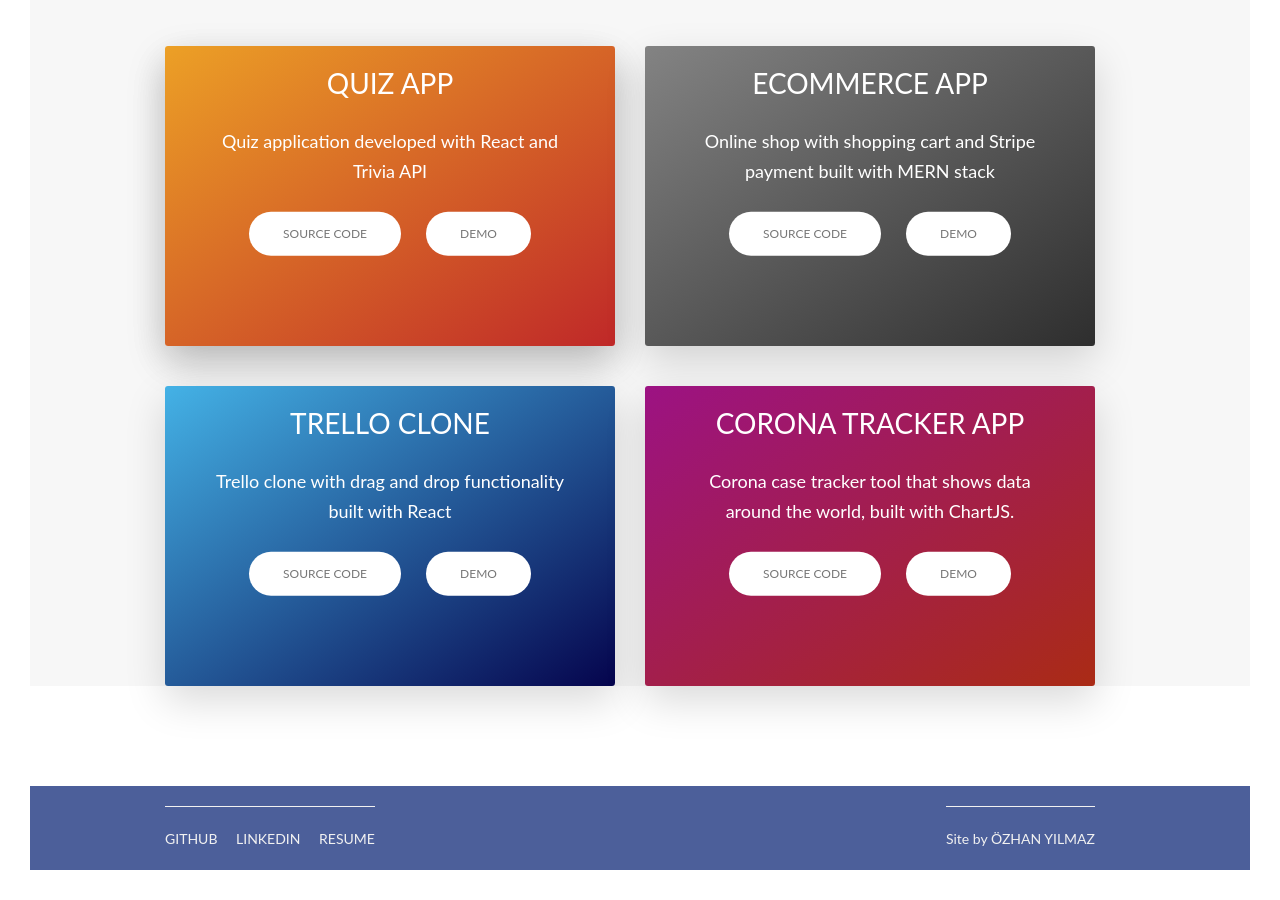
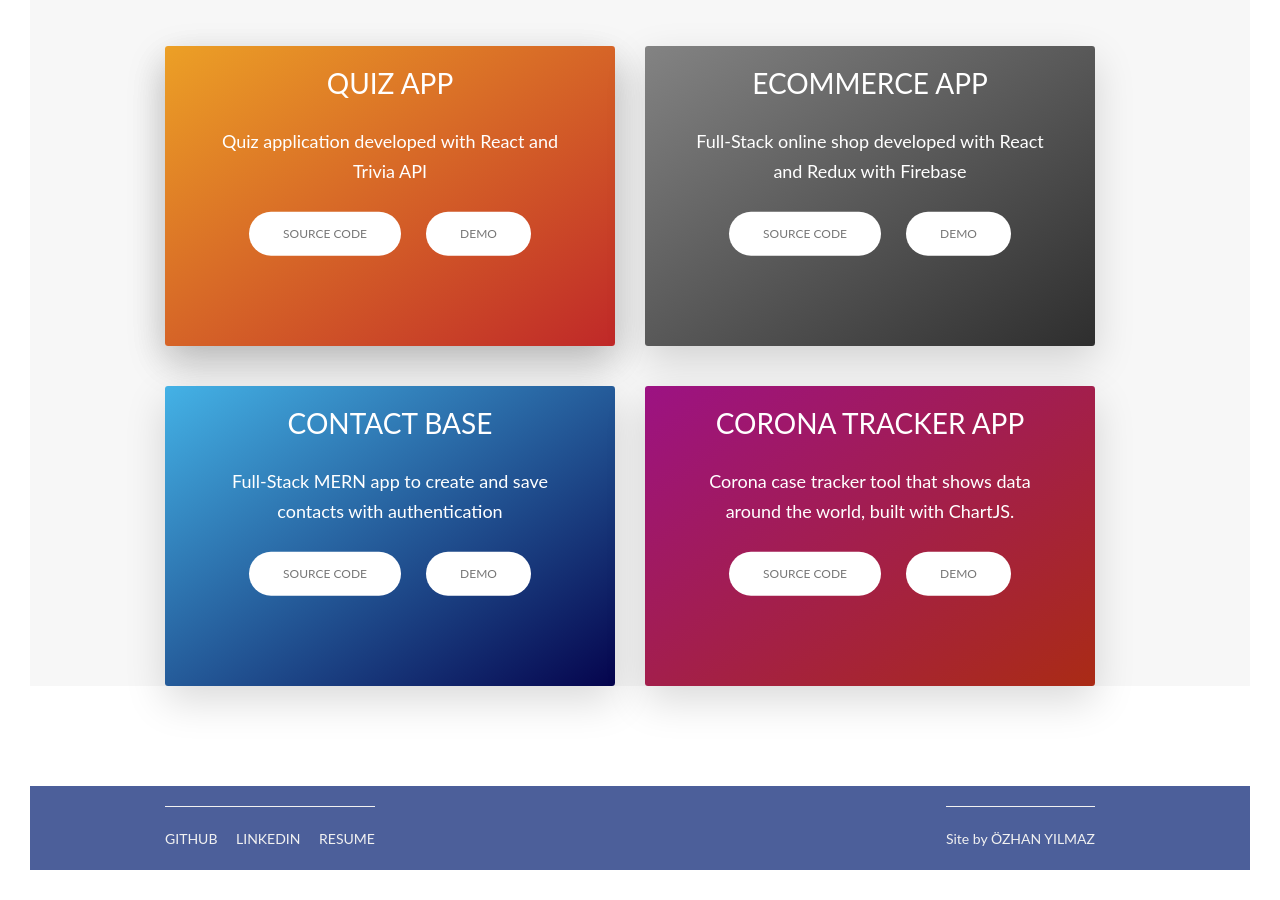
Before and after one commit to ozhann/portfolio-website, a website: page index.html in a window 1280 px wide. Shown: the part 2080-2980 px from the top of the page. Drawn offline with nearby package versions, Linux system fonts and the light colour scheme.

Commit message:
updated project list

```diff
--- a/index.html
+++ b/index.html
@@ -153,14 +153,13 @@
 
                             <!-- <img src="img/gear.png" class="card__svg-icon spin" alt=""> -->
                             <!-- <h4 class="card__heading">
-
                                 <span class="card__heading-span--1">
                                     Quiz App
                                 </span>
                             </h4>
                             <div class="card__details">
                                 <ul>
-                                    <li>React Hooks</li>
+                                    <li>React Hooks</li>
                                     <li>Node</li>
                                 </ul>
                             </div> -->
@@ -216,7 +215,7 @@
                                 <div class="card__box">
                                     <div class="card__description">
                                         <p>
-                                            Online shop with shopping cart and Stripe payment built with MERN stack
+                                            Full-Stack online shop developed with React and Redux with Firebase
                                         </p>
                                     </div>
                                 </div>
@@ -255,18 +254,18 @@
                             </div> -->
                             <div class="card__side card__side--back card__side--back-3">
                                 <h4 class="card__heading">
-                                    Trello clone
+                                    Contact Base
                                 </h4>
                                 <div class="card__cta">
                                     <div class="card__box">
                                         <div class="card__description">
                                             <p>
-                                                Trello clone with drag and drop functionality built with React
+                                                Full-Stack MERN app to create and save contacts with authentication
                                             </p>
                                         </div>
                                     </div>
-                                    <a href="https://github.com/ozhann/kanban-board" target="_blank" class="btn btn--white btn--github">Source Code</a>
-                                    <a href="https://ozhann.github.io/kanban-board/" target="_blank" class="btn btn--white btn--github">Demo</a>
+                                    <a href="https://github.com/ozhann/contact-base" target="_blank" class="btn btn--white btn--github">Source Code</a>
+                                    <a href="https://infinite-everglades-13839.herokuapp.com/" target="_blank" class="btn btn--white btn--github">Demo</a>
 
                                 </div>
                             </div>
```
Also changed, not shown: dist/index.html.
